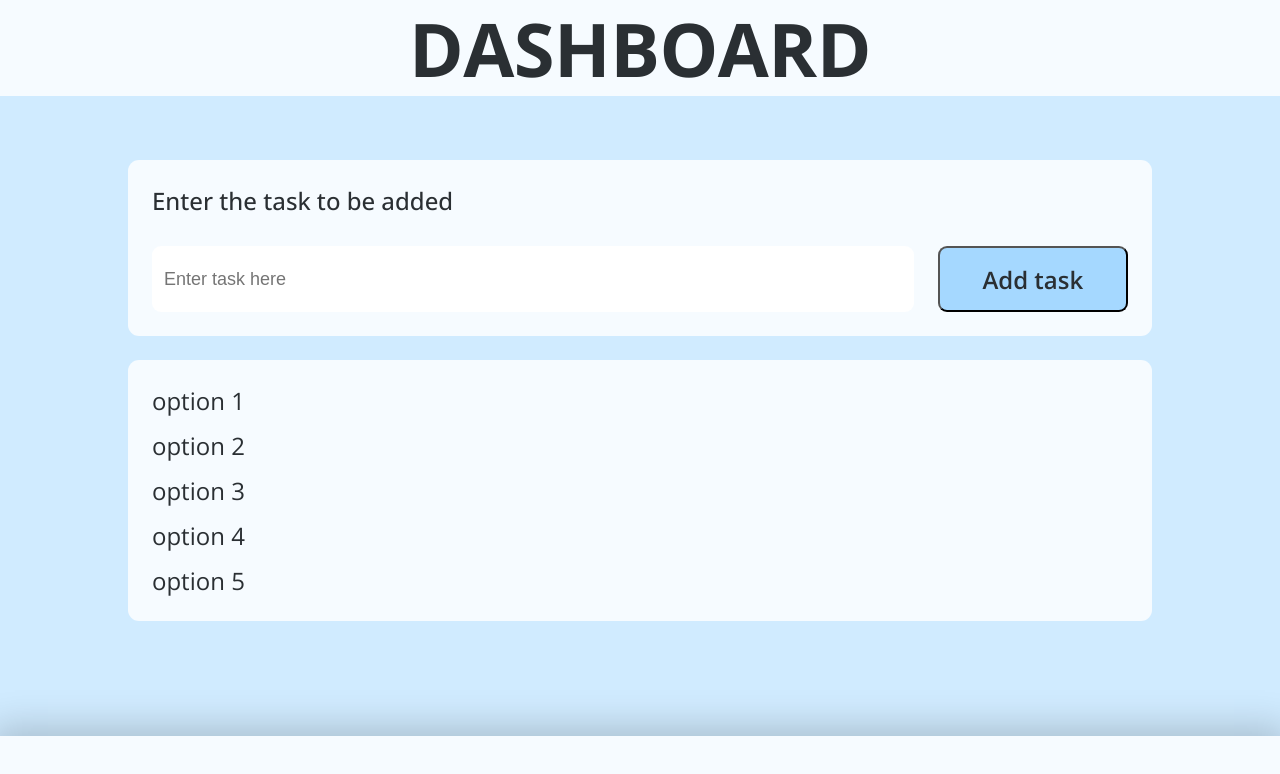
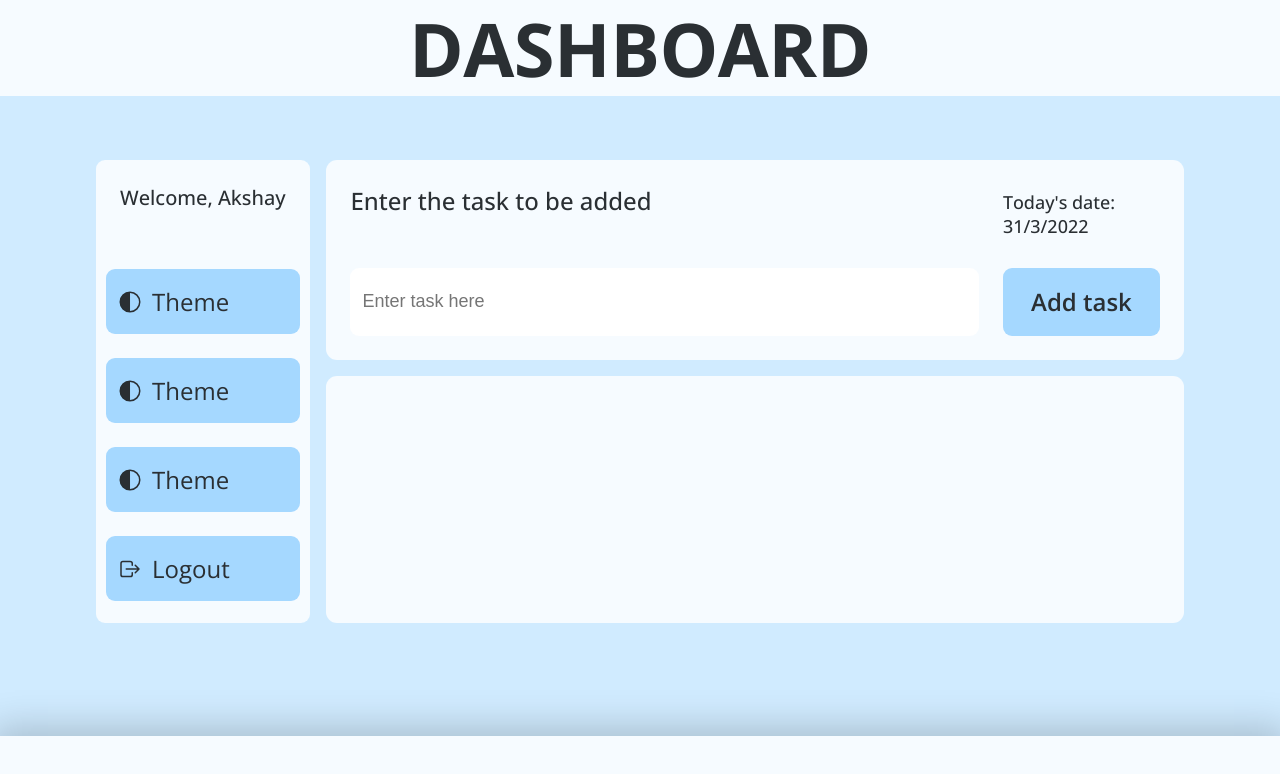
Before and after one commit to akshay-dinesh/todoapp, a plain HTML site: page dashboard.html in a window 1280 px wide. Drawn offline with nearby package versions, Linux system fonts and the light colour scheme.

Commit message:
style and js update
- styled dashboard
- updated dashboard (javascript)

```diff
--- a/dashboard.html
+++ b/dashboard.html
@@ -26,21 +26,47 @@
 
   <main>
     <div class="section-dashboard">
-      <div class="container dashboard--grid">
+      <div class="grid grid--dashboard">
+        <aside class="side-menu">
+          <p class="user-name">Welcome, Akshay</p>
+          <nav class="nav-menu">
+            <ul class="nav-menu--list">
+              <li>
+                <ion-icon class="nav-icon" name="contrast-outline"></ion-icon>
+                <p>Theme</p>
+              </li>
+              <li>
+                <ion-icon class="nav-icon" name="contrast-outline"></ion-icon>
+                <p>Theme</p>
+              </li>
+              <li>
+                <ion-icon class="nav-icon" name="contrast-outline"></ion-icon>
+                <p>Theme</p>
+              </li>
+              <li>
+                <ion-icon class="nav-icon" name="log-out-outline"></ion-icon>
+                <p>Logout</p>
+              </li>
+            </ul>
+          </nav>
+        </aside>
+        <div class="grid grid--input-box">
           <div class="todo-input grid">
             <p id="input-header" class="input-header">Enter the task to be added</p>
+            <p id="date" class="date">&nbsp;</p>
             <input class="input-text" type="task" id="task-input-text" placeholder="Enter task here" />
             <button id="add-task" class="btn btn--todo">Add task</button>
           </div>
           <div class="todo-display">
             <div class="task-list">
               <ul id="tasks" class="tasks">
-              <li>option 1</li>
+                <!-- <li>option 1</li>
                 <li>option 2</li>
                 <li>option 3</li>
                 <li>option 4</li>
-              <li>option 5</li>
+                <li>option 5</li> -->
               </ul>
+            </div>
           </div>
         </div>
       </div>
--- a/dashboard.js
+++ b/dashboard.js
@@ -23,3 +23,11 @@ function addLiFunction(item) {
   }
   return items;
 }
+
+// Date in HTML
+const currentDate = new Date();
+const date = currentDate.getDate();
+const month = currentDate.getMonth() + 1;
+const year = currentDate.getFullYear();
+const dateString = `Today's date: ${date}/${month}/${year}`;
+document.getElementById("date").innerHTML = dateString;
--- a/general.css
+++ b/general.css
@@ -5,6 +5,9 @@
 10 / 12 / 14 / 16 / 18 / 20 / 24 / 30 / 36 / 44 / 52 / 62 / 74 / 86 / 98
 
 - Font weights
+500
+600
+700
 
 - Line heights
 
@@ -77,6 +80,7 @@ html {
   cursor: pointer;
   transition: all 0.3s;
   text-align: center;
+  border: none;
 }
 
 .btn:hover,
--- a/style.css
+++ b/style.css
@@ -98,9 +98,14 @@
   padding: 6.4rem 9.6rem 9.6rem 9.6rem;
 }
 
-.dashboard--grid {
-  display: grid;
+.grid--dashboard {
+  grid-template-columns: 2fr 8fr;
+  grid-gap: 1.6rem;
+}
+
+.grid--input-box {
   grid-template-rows: 20rem 1fr;
+  grid-gap: 1.6rem;
 }
 
 .todo-input {
@@ -109,12 +114,17 @@
   grid-template-columns: 4fr 1fr;
   padding: 2.4rem;
   border-radius: 11px;
-  margin-bottom: 2.4rem;
 }
 
 .input-header {
   font-size: 2.4rem;
   font-weight: 500;
+}
+
+.date {
+  font-size: 1.8rem;
+  font-weight: 500;
+  align-self: center;
 }
 
 .input-text {
@@ -142,3 +152,51 @@
   list-style: none;
   font-size: 2.4rem;
 }
+
+/* NAVIGATION  */
+.side-menu {
+  background-color: #f6fbff;
+  border-radius: 9px;
+}
+
+.user-name {
+  padding: 2.4rem;
+  font-size: 2rem;
+  font-weight: 500;
+  margin-bottom: 2.4rem;
+}
+
+.nav-menu--list {
+  display: flex;
+  flex-direction: column;
+  padding: 1rem;
+  gap: 2.4rem;
+  justify-content: space-between;
+}
+
+.nav-menu--list li {
+  display: flex;
+  justify-content: flex-start;
+  align-items: center;
+  list-style: none;
+  font-size: 2.4rem;
+  padding: 1.6rem 1.6rem 1.6rem 1.2rem;
+  border-radius: 9px;
+  background-color: #a5d8ff;
+  gap: 1rem;
+  cursor: pointer;
+  transition: all 0.3s;
+}
+
+.nav-menu--list li:hover {
+  background-color: #339af0;
+}
+
+.nav-menu--list li:last-child {
+  margin-bottom: 1.2rem;
+}
+
+.nav-icon {
+  width: 2.4rem;
+  height: 2.4rem;
+}
```
Also changed, not shown: script.js (+20 -3 lines). Lines whose indentation alone changed are shown as unchanged.
